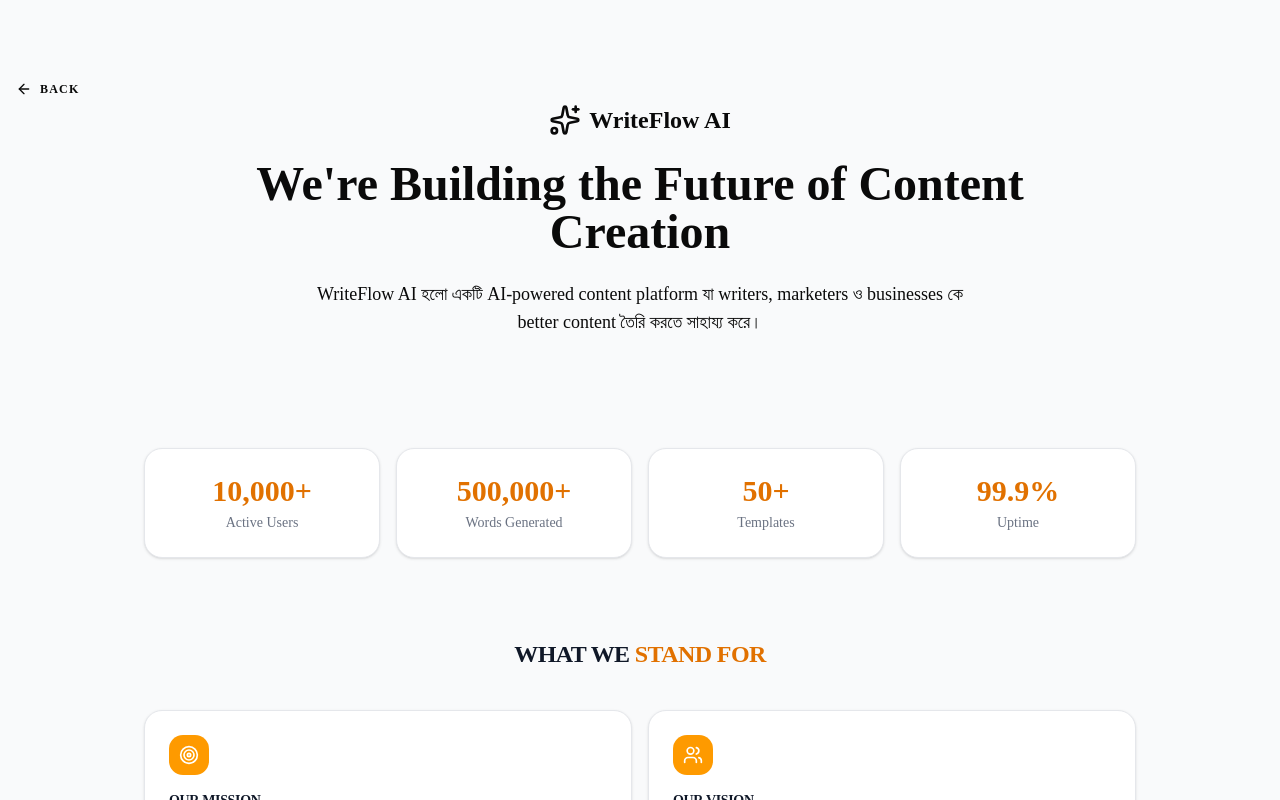
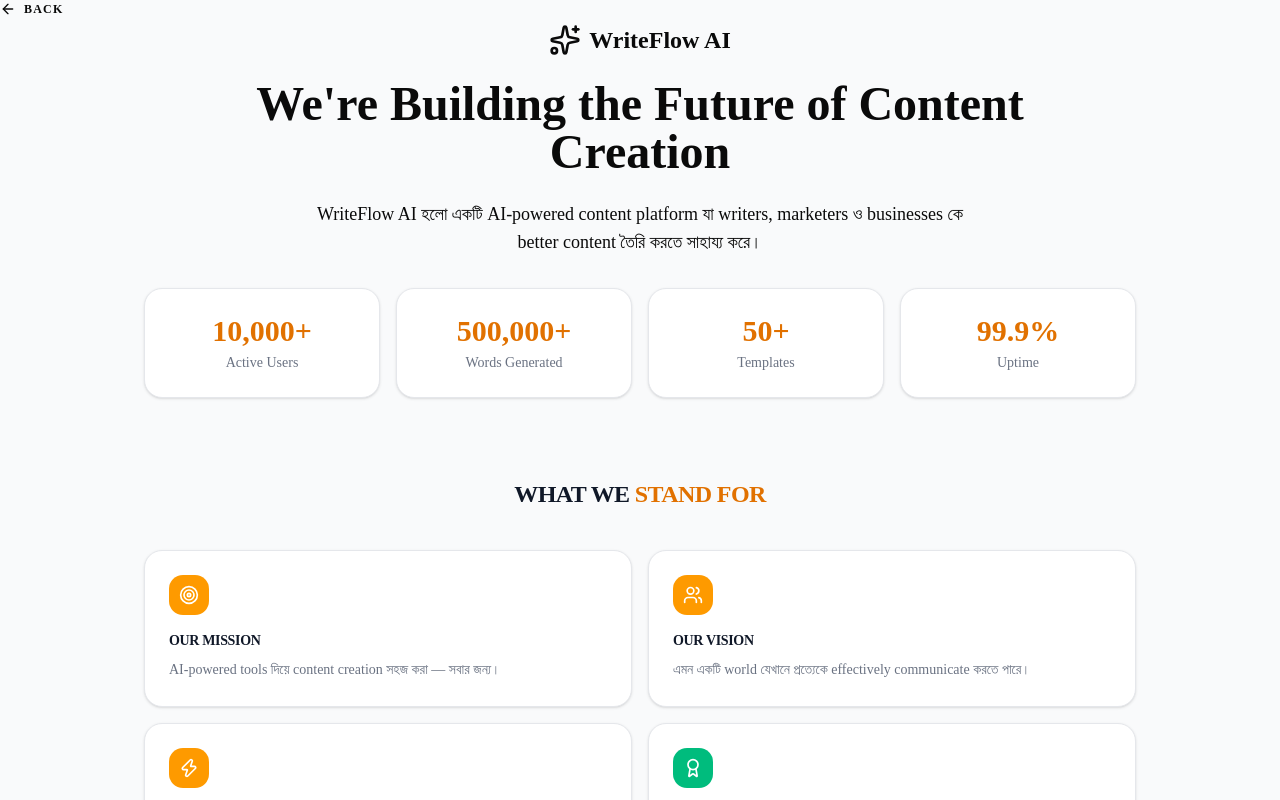
Before and after one commit to shiuly-28/writeflow-ai, a Next.js app: page /about in a window 1280 px wide. Shown: the top 800 px of the page. Built offline with nearby package versions, Linux system fonts and the light colour scheme.

Commit message:
fix: footer broken links

```diff
--- a/app/about/page.tsx
+++ b/app/about/page.tsx
@@ -26,13 +26,14 @@
   return (
     <div className="min-h-screen bg-gray-50">
       {/* Hero */}
-      <div className="py-20 px-4">
+      <div className="">
         <Link
             href="/"
-            className="inline-flex items-center gap-2 text-xs font-semibold  hover: transition-colors tracking-widest uppercase"
+            className="inline-flex items-center  gap-2 text-xs font-semibold  hover: transition-colors tracking-widest uppercase"
           >
-            <ArrowLeft className="h-4 w-4" /> Back
+            <ArrowLeft className="h-4 w-4 " /> Back
           </Link>
+
         <div className="max-w-4xl mx-auto text-center">
           <div className="flex items-center justify-center gap-2 mb-6">
             <Sparkles className="h-8 w-8 " />
--- a/app/components/Footer.tsx
+++ b/app/components/Footer.tsx
@@ -78,7 +78,7 @@
             <ul className={`space-y-3 text-sm ${isDarkMode ? "text-slate-400" : "text-slate-600"}`}>
               <li><Link href="/about" className={`transition-colors ${isDarkMode ? "hover:text-white" : "hover:text-amber-600"}`}>About Us</Link></li>
               <li><Link href="/explore" className={`transition-colors ${isDarkMode ? "hover:text-white" : "hover:text-amber-600"}`}>How It Works</Link></li>
-              <li><Link href="/faq" className={`transition-colors ${isDarkMode ? "hover:text-white" : "hover:text-amber-600"}`}>FAQ</Link></li>
+             <li><Link href="/#faq" className={`transition-colors ${isDarkMode ? "hover:text-white" : "hover:text-amber-600"}`}>FAQ</Link></li>
             </ul>
           </div>
 
@@ -88,7 +88,7 @@
             <ul className={`space-y-3 text-sm ${isDarkMode ? "text-slate-400" : "text-slate-600"}`}>
               <li><Link href="/blog" className={`transition-colors ${isDarkMode ? "hover:text-white" : "hover:text-amber-600"}`}>Blogs</Link></li>
               <li><Link href="/contact" className={`transition-colors ${isDarkMode ? "hover:text-white" : "hover:text-amber-600"}`}>Contact</Link></li>
-              <li><Link href="/creators" className={`transition-colors ${isDarkMode ? "hover:text-white" : "hover:text-amber-600"}`}>Creators</Link></li>
+             <li><Link href="/about" className={`transition-colors ${isDarkMode ? "hover:text-white" : "hover:text-amber-600"}`}>Creators</Link></li>
             </ul>
           </div>
 
```
